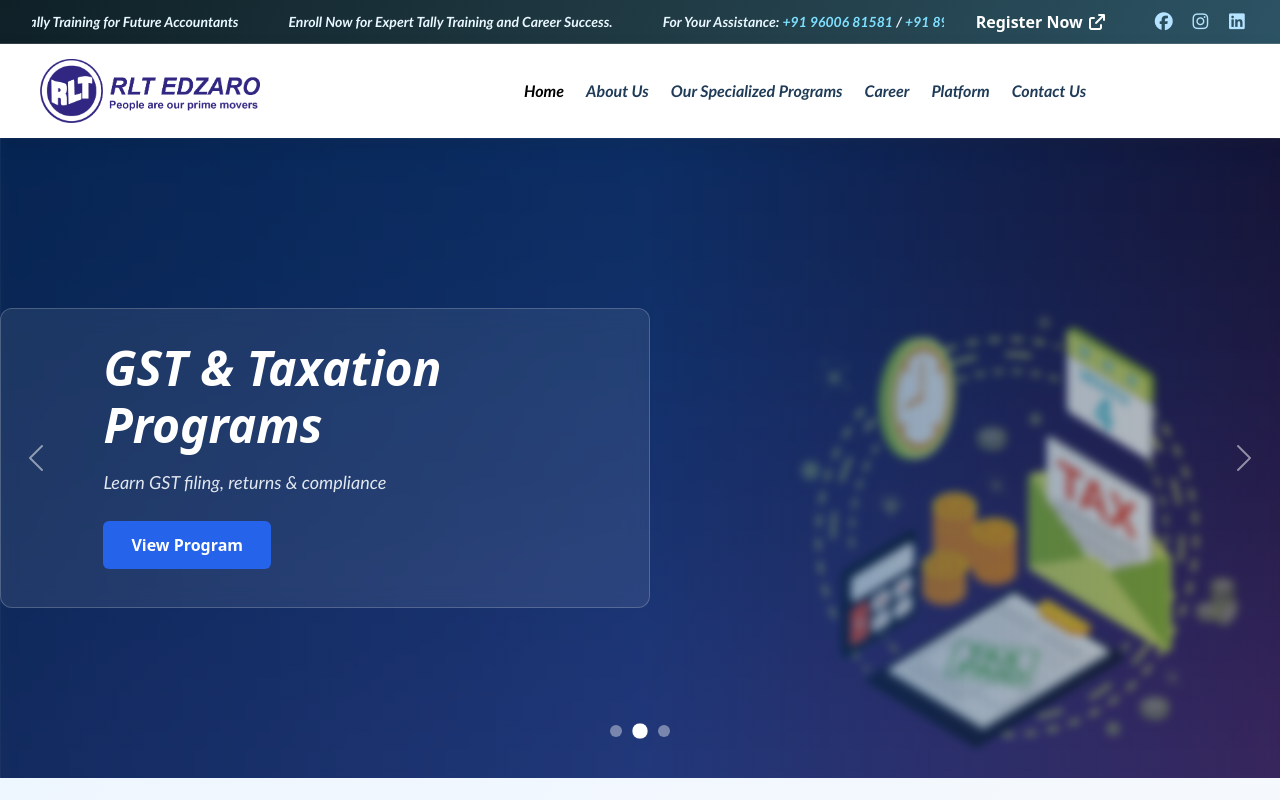
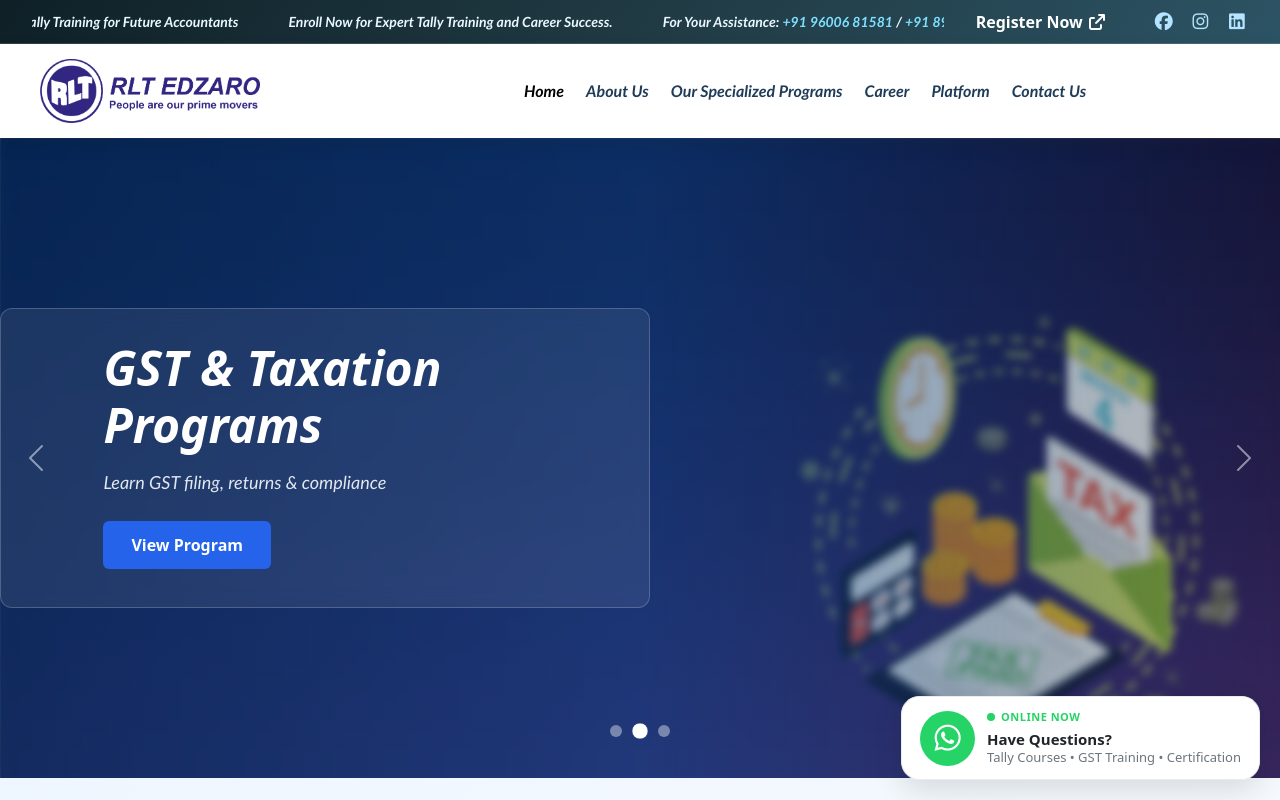
Before and after one commit to rltsolution2025/RLT-Tally, an Angular app: page / in a window 1280 px wide. Shown: the top 800 px of the page. Built offline with nearby package versions, Linux system fonts and the light colour scheme.

Commit message:
Sitemap.xml and robots.txt files are be added

```diff
--- a/src/app/app.css
+++ b/src/app/app.css
@@ -0,0 +1,133 @@
+/* WhatsApp Floating Widget */
+.whatsapp-widget {
+  position: fixed;
+  right: 20px;
+  bottom: 20px;
+  z-index: 9999;
+
+  display: flex;
+  align-items: center;
+  gap: 12px;
+
+  background: #ffffff;
+  color: #333;
+  text-decoration: none;
+
+  padding: 12px 18px;
+  border-radius: 18px;
+
+  box-shadow: 0 10px 30px rgba(0, 0, 0, 0.12);
+  border: 1px solid #e9ecef;
+
+  transition: all 0.3s ease;
+  overflow: hidden;
+
+  min-width: 280px;
+}
+
+.whatsapp-widget:hover {
+  transform: translateY(-4px);
+  box-shadow: 0 15px 40px rgba(0, 0, 0, 0.18);
+  color: #333;
+  text-decoration: none;
+}
+
+/* WhatsApp Icon */
+.wa-icon {
+  width: 55px;
+  height: 55px;
+  min-width: 55px;
+
+  display: flex;
+  align-items: center;
+  justify-content: center;
+
+  background: #25d366;
+  border-radius: 50%;
+}
+
+.wa-icon i {
+  font-size: 30px;
+  color: #fff;
+}
+
+/* Content */
+.wa-content {
+  flex: 1;
+}
+
+.wa-header {
+  display: flex;
+  align-items: center;
+  gap: 6px;
+  margin-bottom: 4px;
+}
+
+.online-dot {
+  width: 8px;
+  height: 8px;
+  background: #25d366;
+  border-radius: 50%;
+  animation: pulse 1.5s infinite;
+}
+
+.online-text {
+  font-size: 11px;
+  font-weight: 600;
+  color: #25d366;
+  text-transform: uppercase;
+  letter-spacing: 0.5px;
+}
+
+.wa-title {
+  font-size: 15px;
+  font-weight: 700;
+  margin: 0;
+  color: #212529;
+}
+
+.wa-subtitle {
+  font-size: 13px;
+  color: #6c757d;
+  margin: 0;
+}
+
+/* Pulse Animation */
+@keyframes pulse {
+  0% {
+    box-shadow: 0 0 0 0 rgba(37, 211, 102, 0.7);
+  }
+
+  70% {
+    box-shadow: 0 0 0 8px rgba(37, 211, 102, 0);
+  }
+
+  100% {
+    box-shadow: 0 0 0 0 rgba(37, 211, 102, 0);
+  }
+}
+
+/* Mobile View */
+@media (max-width: 768px) {
+  .whatsapp-widget {
+    min-width: auto;
+    padding: 10px;
+    right: 15px;
+    bottom: 15px;
+    border-radius: 50px;
+  }
+
+  .wa-content {
+    display: none;
+  }
+
+  .wa-icon {
+    width: 58px;
+    height: 58px;
+    min-width: 58px;
+  }
+
+  .wa-icon i {
+    font-size: 32px;
+  }
+}
--- a/src/app/app.html
+++ b/src/app/app.html
@@ -1,12 +1,27 @@
 <app-header></app-header>
-
-
-
-
-
 
 <!-- PAGE CONTENT -->
 <router-outlet></router-outlet>
+<a
+  href="https://wa.me/918925500513?text=Hi%20RLT%20Edzaro,%0A%0AI%20would%20like%20to%20know%20more%20about:%0A%E2%96%A1%20Tally%20Prime%0A%E2%96%A1%20GST%20Training%0A%E2%96%A1%20Certification%0A%E2%96%A1%20Placement%20Assistance"
+  target="_blank"
+  rel="noopener noreferrer"
+  class="whatsapp-widget"
+  aria-label="Chat with RLT Edzaro on WhatsApp"
+>
+  <div class="wa-icon">
+    <i class="fab fa-whatsapp"></i>
+  </div>
 
+  <div class="wa-content">
+    <div class="wa-header">
+      <span class="online-dot"></span>
+      <span class="online-text">Online Now</span>
+    </div>
+
+    <h6 class="wa-title mb-0">Have Questions?</h6>
+    <p class="wa-subtitle mb-0">Tally Courses • GST Training • Certification</p>
+  </div>
+</a>
 <!-- FOOTER -->
 <app-footer></app-footer>
--- a/src/app/app.routes.ts
+++ b/src/app/app.routes.ts
@@ -41,7 +41,7 @@ export const routes: Routes = [
     { path: 'gst-simulation', component: GSTSimulation },
     { path: 'master-accountant', component: MasterAccountant },
     { path: 'office-automation', component: OfficeAutomation },
-    { path: 'payroll-&-income-tax', component: PayrollIncomeTax },
+    { path: 'payroll-and-income-tax', component: PayrollIncomeTax },
     { path: 'career', component: Career },
     { path: 'hire-for-us', component: Hire },
     { path: 'platform', component: Platform },
--- a/src/app/component/header/header.html
+++ b/src/app/component/header/header.html
@@ -93,7 +93,7 @@
                 </li>
                 <li><a class="dropdown-item" routerLink="/office-automation" routerLinkActive="active">Office
                     Automation</a></li>
-                <li><a class="dropdown-item" routerLink="/payroll-&-income-tax" routerLinkActive="active">Payroll &
+                <li><a class="dropdown-item" routerLink="/payroll-and-income-tax" routerLinkActive="active">Payroll &
                     Income
                     Tax</a></li>
               </ul>
--- a/src/app/component/home/home.ts
+++ b/src/app/component/home/home.ts
@@ -89,7 +89,7 @@ export class Home implements AfterViewInit {
       name: 'Payroll & Income Tax – Tax & Salary Management',
       description: 'Learn payroll processing, salary management, and income tax calculation for efficient employee and tax management.',
       category: 'Add-On Programs',
-      link: '/payroll-&-income-tax'
+      link: '/payroll-and-income-tax'
     },
     {
       image: 'Program-Image/Master-Accountant.png',
--- a/src/app/component/mobile-header/mobile-header.component.html
+++ b/src/app/component/mobile-header/mobile-header.component.html
@@ -47,7 +47,7 @@
                         <p class="submenu-title">Add-On Programs</p>
                         <a routerLink="/gst-simulation" (click)="closeMenu()">GST Simulation</a>
                         <a routerLink="/office-automation" (click)="closeMenu()">Office Automation</a>
-                        <a routerLink="/payroll-&-income-tax" (click)="closeMenu()">Payroll & Income Tax</a>
+                        <a routerLink="/payroll-and-income-tax" (click)="closeMenu()">Payroll & Income Tax</a>
                     </div>
 
                     <!-- Premium -->
--- a/src/index.html
+++ b/src/index.html
@@ -56,8 +56,8 @@
       fbq('init', '952198494319102');
       fbq('track', 'PageView');
     </script>
-    <noscript
-      ><img
+    <noscript>
+      <img
         height="1"
         width="1"
         style="display: none"
```
Also changed, not shown: angular.json (line endings or trailing spaces), public/robots.txt (added), 1 other file (tests, documents, lock files or other folders).
